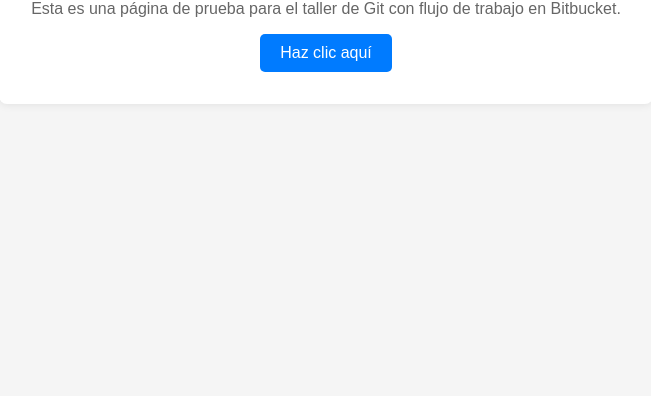
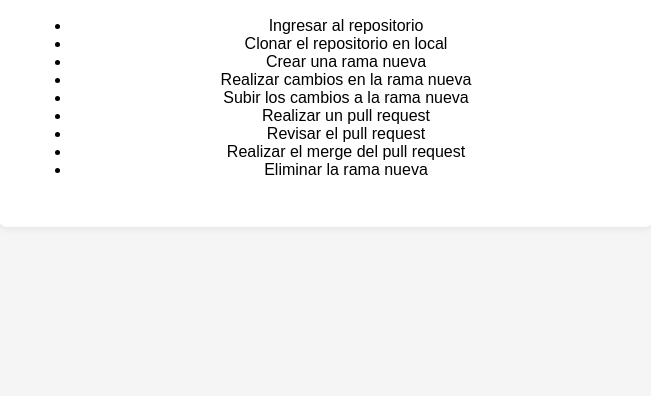
Before and after one commit to jenneracostadiaz/ci-git-branching, a plain HTML site: page index.html in a window 1280 px wide. Shown: the part 404-800 px from the top of the page, without its empty margins (314-965 px from the left). Drawn offline with Linux system fonts and the light colour scheme.

Commit message:
DEV/sprint-25/feat/TEM-2548 Add items list to workshop

```diff
--- a/index.html
+++ b/index.html
@@ -12,6 +12,18 @@
     <h1>Bienvenidos al Workshop de Git</h1>
     <p>Esta es una página de prueba para el taller de Git con flujo de trabajo en Bitbucket.</p>
     <button onclick="saludo()">Haz clic aquí</button>
+    <h2>Lista de items a realizar</h2>
+    <ul>
+        <li>Ingresar al repositorio</li>
+        <li>Clonar el repositorio en local</li>
+        <li>Crear una rama nueva</li>
+        <li>Realizar cambios en la rama nueva</li>
+        <li>Subir los cambios a la rama nueva</li>
+        <li>Realizar un pull request</li>
+        <li>Revisar el pull request</li>
+        <li>Realizar el merge del pull request</li>
+        <li>Eliminar la rama nueva</li>
+    </ul>
 </div>
 
 <script>
```
